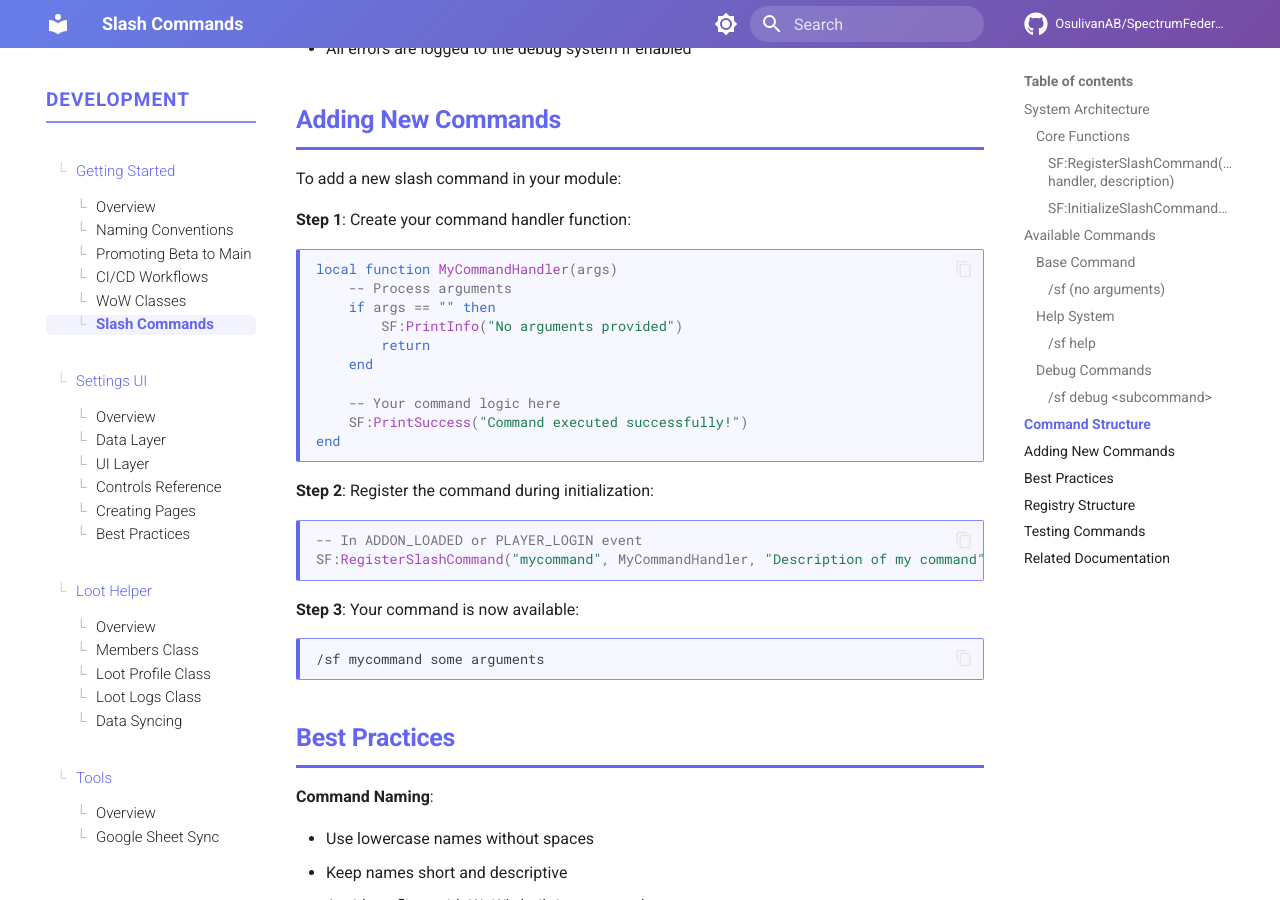
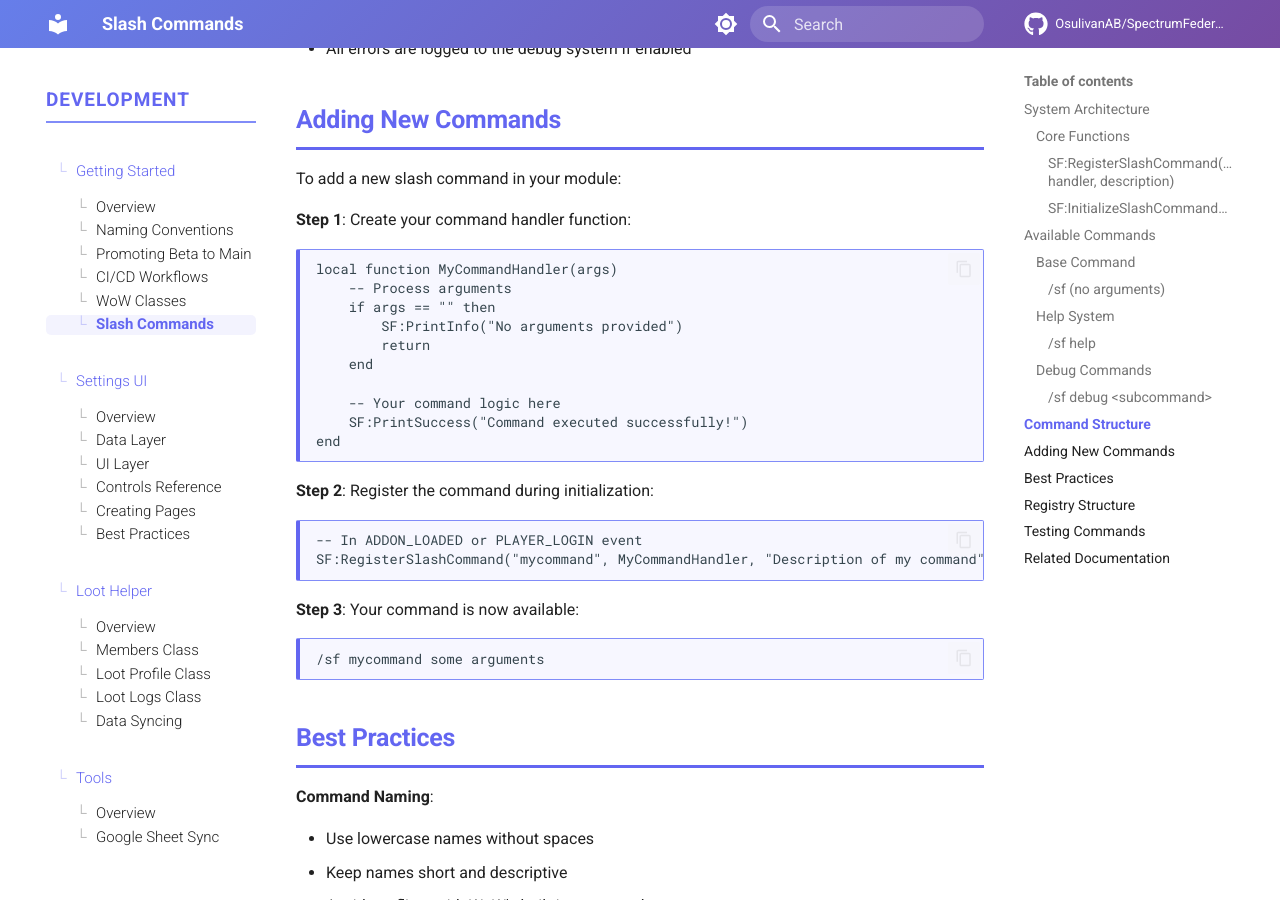
Before and after one commit to OsulivanAB/SpectrumFederation, an MkDocs documentation site: the page built from docs/development/getting-started/slash-commands.md, in a window 1280 px wide and 900 px high, scrolled down 3416 px. Built offline with MkDocs 1.6.1 and Material for MkDocs 9.7.7, drawn with Linux system fonts in a browser that asks for light colours; comment, search, counter and statistics services are not loaded; some of the changed text lies outside the part shown.

Commit message:
fix: Update code block formatting in slash command documentation for consistency

````diff
--- a/docs/development/getting-started/slash-commands.md
+++ b/docs/development/getting-started/slash-commands.md
@@ -24,11 +24,9 @@ Registers a new slash command with the addon.
 
 **Example**:
 
-```lua
-SF:RegisterSlashCommand("example", function(args)
-    SF:PrintInfo("Example command executed with args: " .. args)
-end, "An example command")
-```
+    SF:RegisterSlashCommand("example", function(args)
+        SF:PrintInfo("Example command executed with args: " .. args)
+    end, "An example command")
 
 #### `SF:InitializeSlashCommands()`
 
@@ -50,9 +48,7 @@ Opens the addon settings panel.
 
 **Example**:
 
-```text
-/sf
-```
+    /sf
 
 ### Help System
 
@@ -62,9 +58,7 @@ Displays a list of all registered commands with their descriptions.
 
 **Example**:
 
-```text
-/sf help
-```
+    /sf help
 
 **Output**:
 
@@ -87,12 +81,10 @@ Controls the debug logging system. The debug system tracks internal addon operat
 
 **Examples**:
 
-```text
-/sf debug on          # Enable debug logging
-/sf debug show        # View logs in a window
-/sf debug clear       # Clear all logs
-/sf debug off         # Disable debug logging
-```
+    /sf debug on          # Enable debug logging
+    /sf debug show        # View logs in a window
+    /sf debug clear       # Clear all logs
+    /sf debug off         # Disable debug logging
 
 **Debug Viewer**:
 
@@ -115,9 +107,7 @@ The debug viewer displays the last 100 log entries in a scrollable window:
 
 All slash commands follow this structure:
 
-```text
-/sf <command> [arguments]
-```
+    /sf <command> [arguments]
 
 **Parsing**:
 
@@ -139,31 +129,25 @@ To add a new slash command in your module:
 
 **Step 1**: Create your command handler function:
 
-```lua
-local function MyCommandHandler(args)
-    -- Process arguments
-    if args == "" then
-        SF:PrintInfo("No arguments provided")
-        return
+    local function MyCommandHandler(args)
+        -- Process arguments
+        if args == "" then
+            SF:PrintInfo("No arguments provided")
+            return
+        end
+
+        -- Your command logic here
+        SF:PrintSuccess("Command executed successfully!")
     end
-
-    -- Your command logic here
-    SF:PrintSuccess("Command executed successfully!")
-end
-```
 
 **Step 2**: Register the command during initialization:
 
-```lua
--- In ADDON_LOADED or PLAYER_LOGIN event
-SF:RegisterSlashCommand("mycommand", MyCommandHandler, "Description of my command")
-```
+    -- In ADDON_LOADED or PLAYER_LOGIN event
+    SF:RegisterSlashCommand("mycommand", MyCommandHandler, "Description of my command")
 
 **Step 3**: Your command is now available:
 
-```text
-/sf mycommand some arguments
-```
+    /sf mycommand some arguments
 
 ## Best Practices
 
@@ -202,14 +186,12 @@ SF:RegisterSlashCommand("mycommand", MyCommandHandler, "Description of my comman
 
 Commands are stored in `SF.SlashCommands` as a table:
 
-```lua
-SF.SlashCommands = {
-    ["command"] = {
-        handler = function,
-        description = "Command description"
+    SF.SlashCommands = {
+        ["command"] = {
+            handler = function,
+            description = "Command description"
+        }
     }
-}
-```
 
 **Internal Implementation**:
 
````
